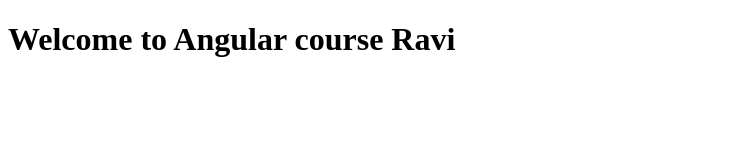
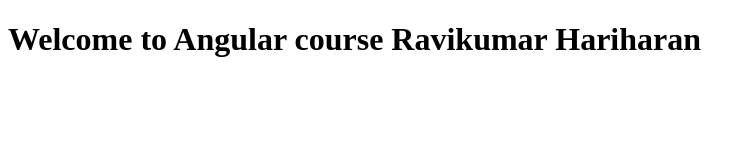
Before and after one commit to ravipkd/Angular, a plain HTML site: page index.html in a window 1280 px wide. Shown: the whole page, without its empty margins (0-756 px from the left). Drawn offline with Linux system fonts and the light colour scheme.

Commit message:
second commit

```diff
--- a/index.html
+++ b/index.html
@@ -4,6 +4,6 @@
 
 </head>
     <body>
-    <h1>Welcome to Angular course Ravi</h1>
+    <h1>Welcome to Angular course Ravikumar Hariharan</h1>
     </body>
     </html>
```
